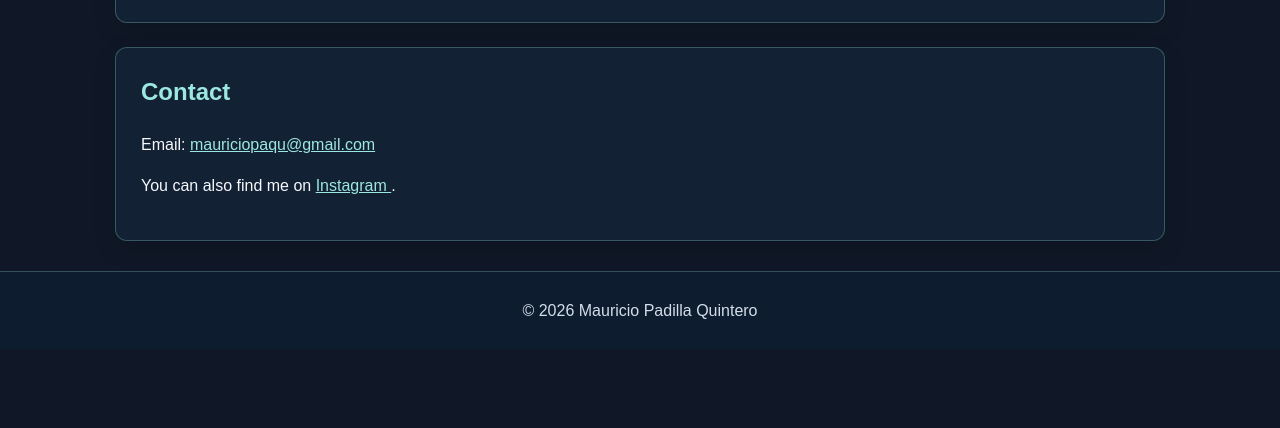
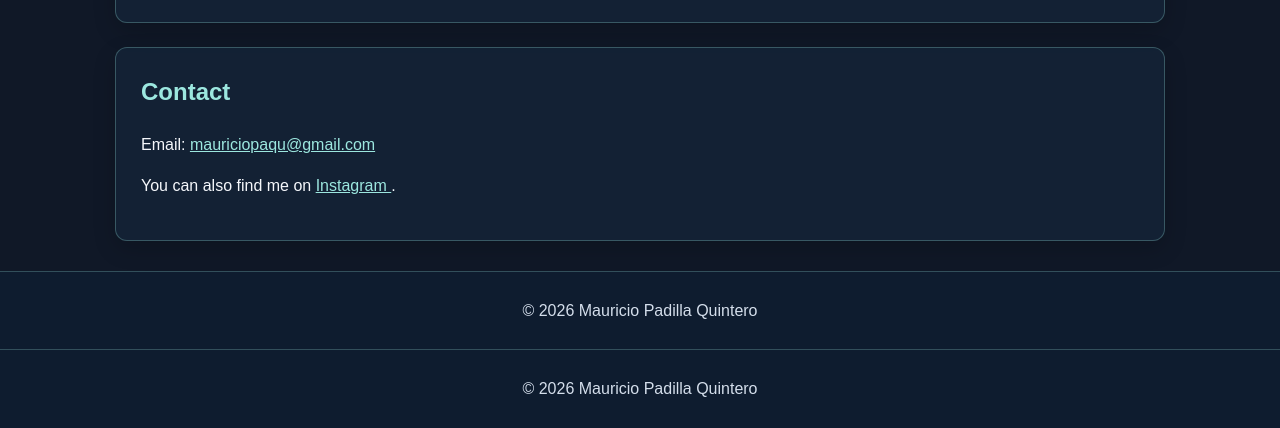
Before and after one commit to mauriciopaqu/mauriciopaqu.github.io, a plain HTML site: page index.html in a window 1280 px wide. Shown: the part 2293-2721 px from the top of the page. Before the commit the page ends 2642 px from the top, so only its background shows below. Drawn offline with Linux system fonts and the light colour scheme.

Commit message:
Restore and correct index.html structure
The HTML structure has been restored and corrected.

```diff
--- a/index.html
+++ b/index.html
@@ -182,3 +182,12 @@
 
 </body>
 </html>
+
+    <footer class="site-footer">
+        <p>&copy; 2026 Mauricio Padilla Quintero</p>
+    </footer>
+
+    <script src="script.js" defer></script>
+
+</body>
+</html>
```
